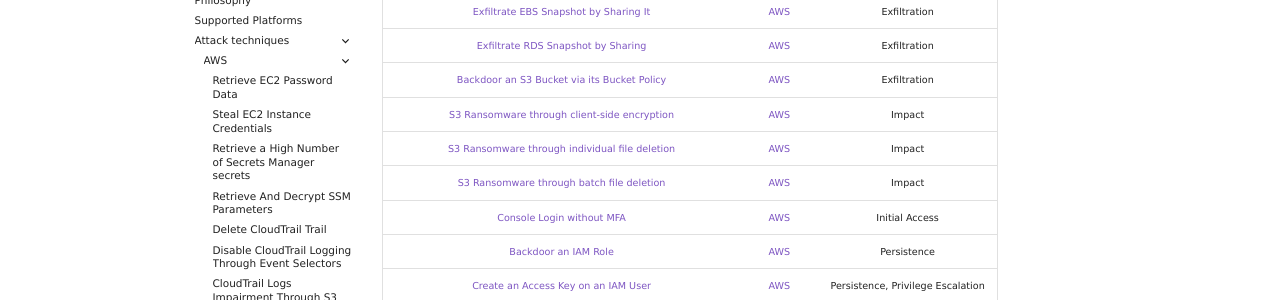
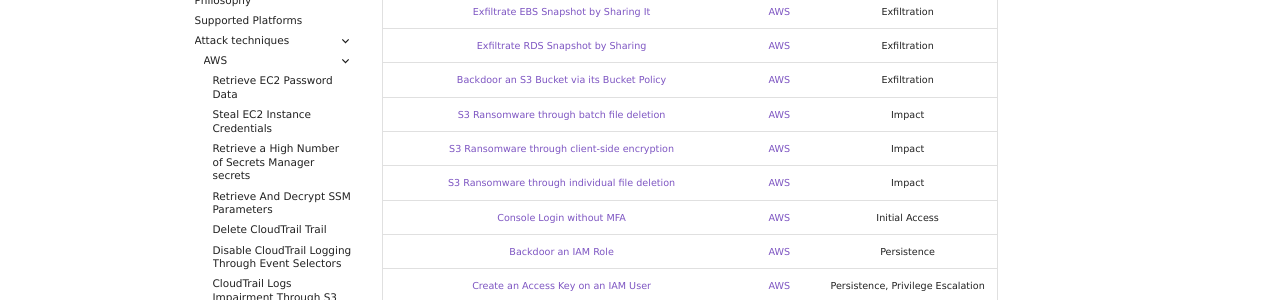
Before and after one commit to DataDog/stratus-red-team, an MkDocs documentation site: the page built from docs/attack-techniques/list.md, in a window 1280 px wide and 900 px high, scrolled down 641 px. Shown: the part 151-451 px from the top of the window. Built offline with MkDocs 1.6.1 and Material for MkDocs 9.7.7, drawn with Linux system fonts in a browser that asks for light colours; nearby versions of some CDN libraries; library files that are not in the unit come from our copies; comment, search, counter and statistics services are not loaded.

Commit message:
autogenerate docs

```diff
--- a/docs/attack-techniques/list.md
+++ b/docs/attack-techniques/list.md
@@ -28,9 +28,9 @@
 | [Exfiltrate EBS Snapshot by Sharing It](./AWS/aws.exfiltration.ec2-share-ebs-snapshot.md) | [AWS](./AWS/index.md) | Exfiltration |
 | [Exfiltrate RDS Snapshot by Sharing](./AWS/aws.exfiltration.rds-share-snapshot.md) | [AWS](./AWS/index.md) | Exfiltration |
 | [Backdoor an S3 Bucket via its Bucket Policy](./AWS/aws.exfiltration.s3-backdoor-bucket-policy.md) | [AWS](./AWS/index.md) | Exfiltration |
+| [S3 Ransomware through batch file deletion](./AWS/aws.impact.s3-ransomware-batch-deletion.md) | [AWS](./AWS/index.md) | Impact |
 | [S3 Ransomware through client-side encryption](./AWS/aws.impact.s3-ransomware-client-side-encryption.md) | [AWS](./AWS/index.md) | Impact |
 | [S3 Ransomware through individual file deletion](./AWS/aws.impact.s3-ransomware-individual-deletion.md) | [AWS](./AWS/index.md) | Impact |
-| [S3 Ransomware through batch file deletion](./AWS/aws.impact.s3-ransomware-batch-deletion.md) | [AWS](./AWS/index.md) | Impact |
 | [Console Login without MFA](./AWS/aws.initial-access.console-login-without-mfa.md) | [AWS](./AWS/index.md) | Initial Access |
 | [Backdoor an IAM Role](./AWS/aws.persistence.iam-backdoor-role.md) | [AWS](./AWS/index.md) | Persistence |
 | [Create an Access Key on an IAM User](./AWS/aws.persistence.iam-backdoor-user.md) | [AWS](./AWS/index.md) | Persistence, Privilege Escalation |
```
Also changed, not shown: docs/attack-techniques/AWS/index.md (+2 -2 lines), docs/index.yaml (+7 -7 lines).
